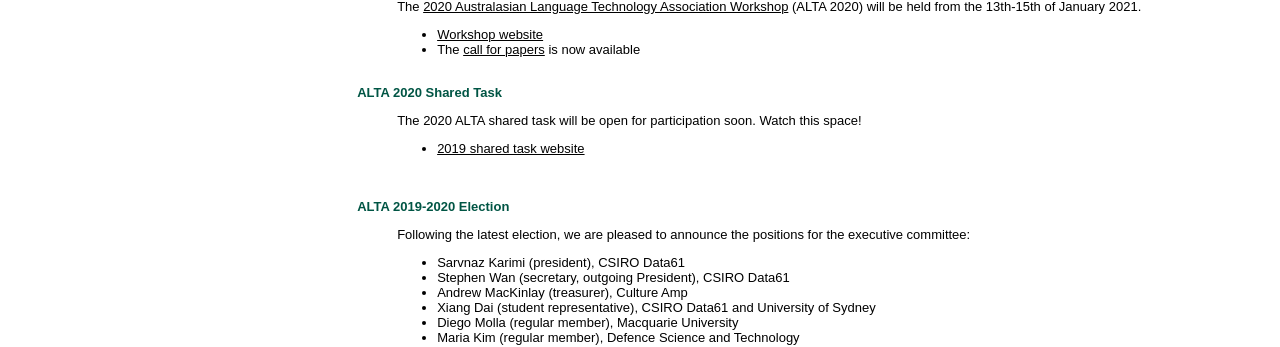
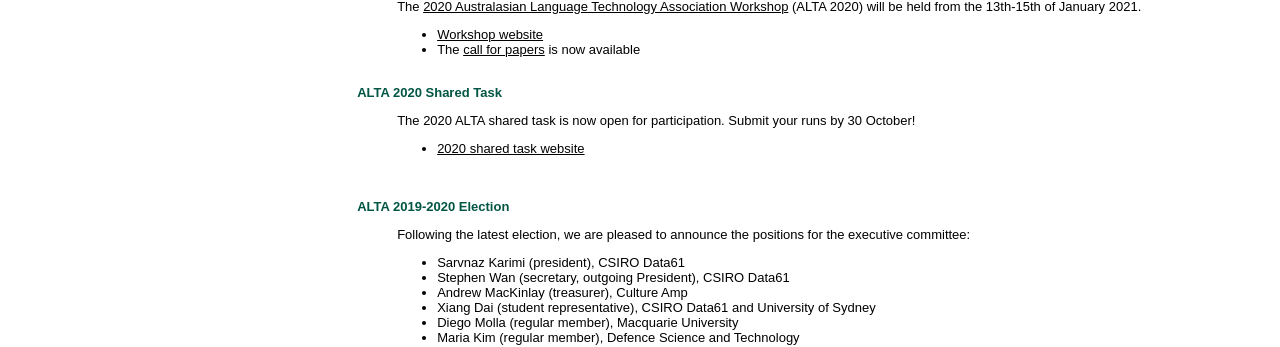
Before and after one commit to altaexec/alta-website, a Jekyll site: the page built from index.html, in a window 1280 px wide. Shown: the part 340-687 px from the top of the page. Built offline with Jekyll 4.4.1, drawn with Linux system fonts in a browser that asks for light colours; comment, search, counter and statistics services are not loaded.

Commit message:
ALTA 2020 shared task linked from main page

```diff
--- a/events/sharedtask2020/index.html
+++ b/events/sharedtask2020/index.html
@@ -194,7 +194,7 @@
  <tr>
  <td class="news">
 <dl>
-    <dt>20 August 2020</dt>
+    <dt>26 August 2020</dt>
     <dd>Welcome to the ALTA 2020 Shared Task!</dd>
 </dl>
  </td>
--- a/index.html
+++ b/index.html
@@ -22,9 +22,9 @@
 
     <dt> <strong>ALTA 2020 Shared Task</strong> </dt>
     <dd>
-        <p> The 2020 ALTA shared task will be open for participation soon. Watch this space!</p>
+        <p> The 2020 ALTA shared task is now open for participation. Submit your runs by 30 October!</p>
         <ul>
-            <li><a href="http://www.alta.asn.au/events/sharedtask2019/">2019 shared task website</a></li>
+            <li><a href="events/sharedtask2020/">2020 shared task website</a></li>
         </ul>
 
 <br><br>
```
